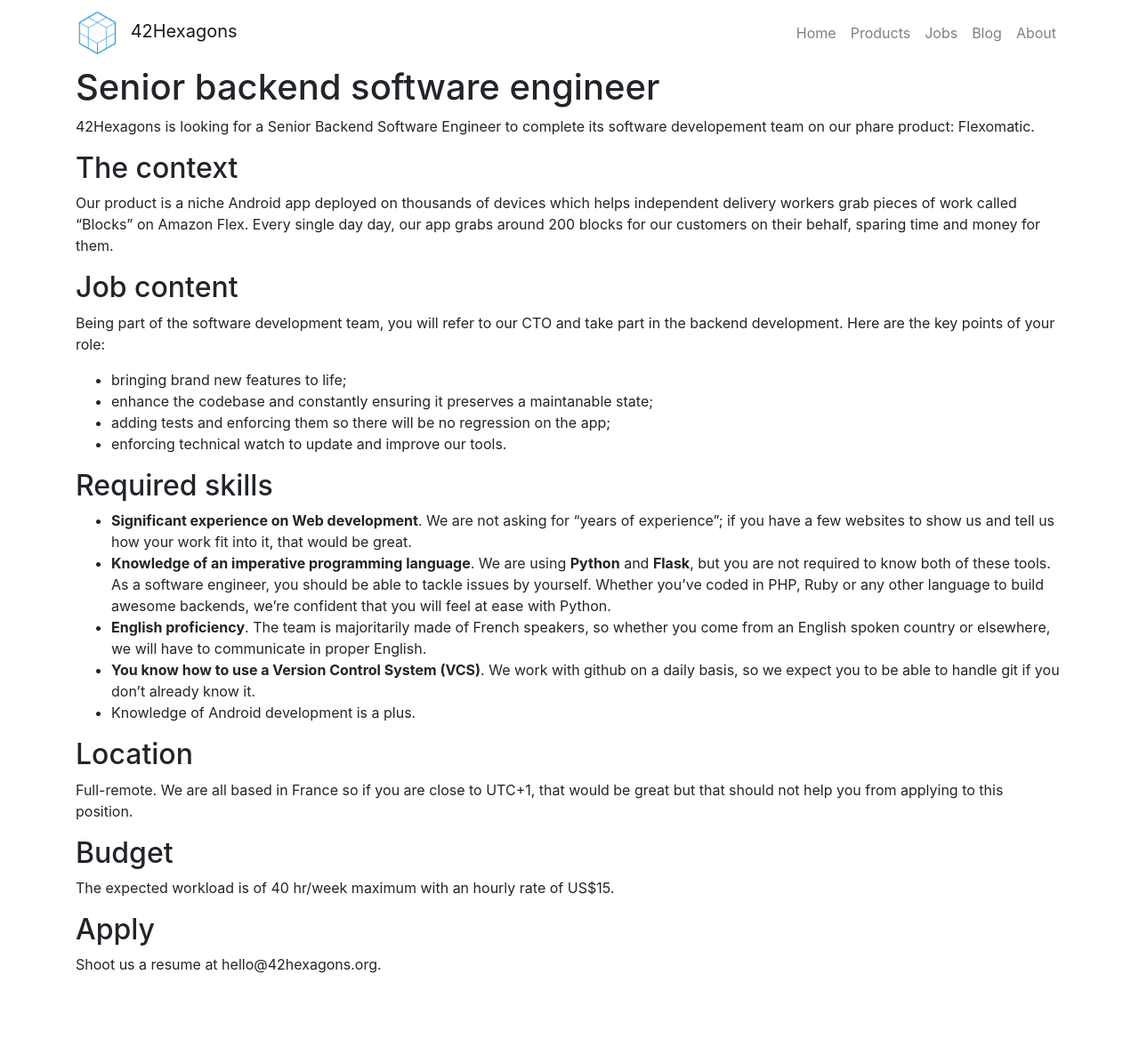
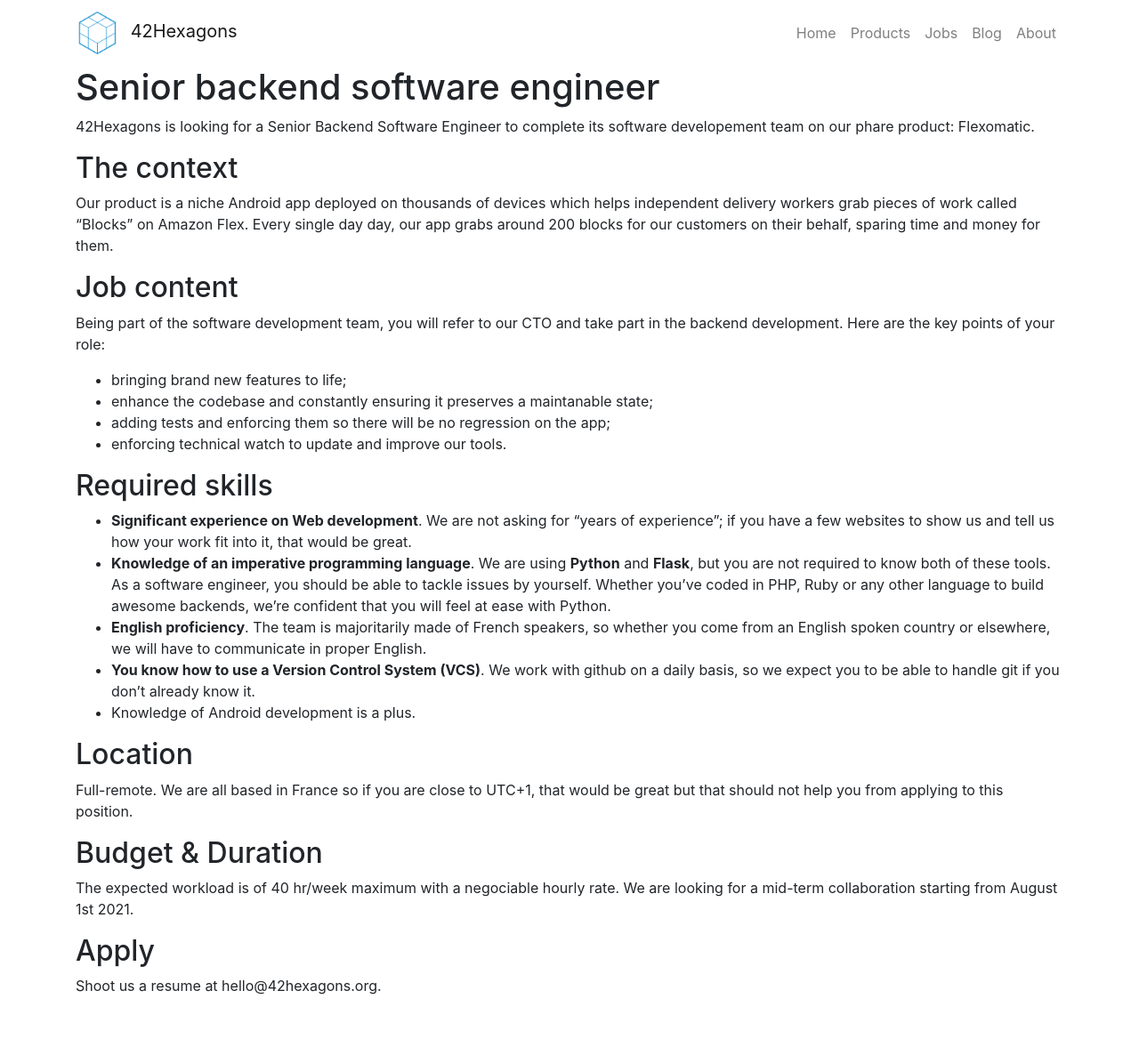
Before and after one commit to 42hexagons/42hexagons.github.io, a Jekyll site: the page built from _jobs/backend-software-engineer.markdown, in a window 1280 px wide. Shown: the whole page at 89% size. Built offline with Jekyll 4.4.1, drawn with Linux system fonts in a browser that asks for light colours; nearby versions of some CDN libraries; before the commit the page ends 1144 px from its top, so only the background shows below that.

Commit message:
Update jobs

```diff
--- a/_jobs/backend-software-engineer.markdown
+++ b/_jobs/backend-software-engineer.markdown
@@ -53,9 +53,10 @@
 Full-remote. We are all based in France so if you are close to UTC+1, that
 would be great but that should not help you from applying to this position.
 
-## Budget
+## Budget & Duration
 
-The expected workload is of 40 hr/week maximum with an hourly rate of US$15.
+The expected workload is of 40 hr/week maximum with a negociable hourly rate.
+We are looking for a mid-term collaboration starting from August 1st 2021.
 
 ## Apply
 
```
